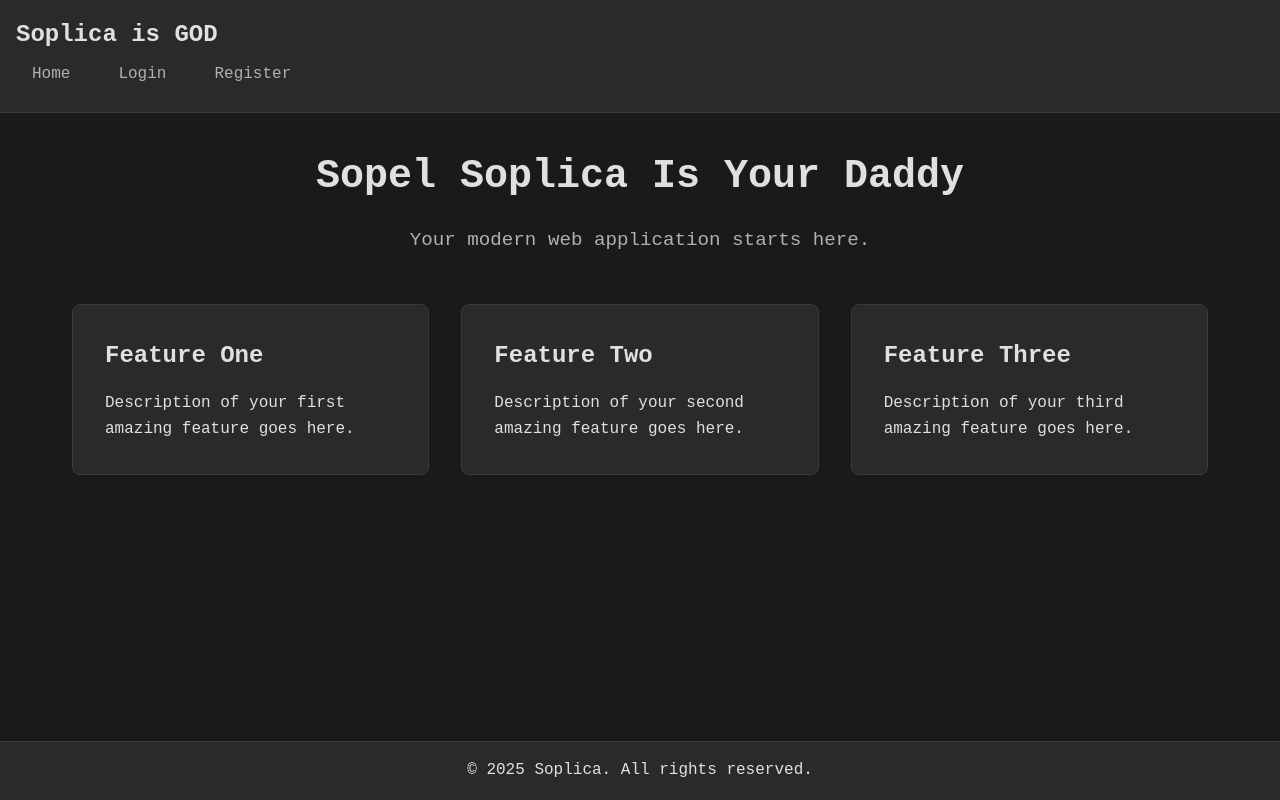
After one commit to rave1/minecraft-tool, a FastAPI app: template backend/templates/index.html in a window 1280 px wide. The commit adds this page. Run offline with FastAPI, Linux system fonts and the light colour scheme; the template is opened without the code that fills it, so the values that code supplies are empty; some libraries are stand-ins or nearby versions.

Commit message:
index page, styling

```diff
--- a/backend/main.py
+++ b/backend/main.py
@@ -6,11 +6,14 @@ from fastapi import FastAPI, Depends, Request
 from sqlmodel import Session
 from fastapi.security import OAuth2PasswordBearer
 from starlette.middleware.sessions import SessionMiddleware
+from fastapi.templating import Jinja2Templates
 
 # from db.models import User
 from routes.html_views.views import router as html_router
 from fastapi.staticfiles import StaticFiles
 import settings
+
+templates = Jinja2Templates(directory="templates")
 
 
 @asynccontextmanager
@@ -28,9 +31,17 @@ oauth2_scheme = OAuth2PasswordBearer(tokenUrl="login")
 app.add_middleware(SessionMiddleware, secret_key=settings.SECRET_KEY)
 
 
-@app.get("/")
+@app.get("/", name="index")
 def read_root(request: Request):
-    return request.session
+    return templates.TemplateResponse(
+        "index.html",
+        {
+            "request": request,
+            "title": "Home",
+            "active_page": "home",
+            "user": None,  # Replace with actual user data from your auth system
+        },
+    )
 
 
 @app.get("/items/{item_id}")
--- a/backend/routes/html_views/views.py
+++ b/backend/routes/html_views/views.py
@@ -20,9 +20,7 @@ async def login_page(request: Request, error: str = None):
     )
 
 
-@router.get(
-    "/register/", response_class=HTMLResponse, tags={"register"}, name="register"
-)
+@router.get("/register/", response_class=HTMLResponse, tags={"auth"}, name="register")
 async def register_page(request: Request, error: str = None):
     return templates.TemplateResponse(
         "register.html", context={"request": request, "error": error}
--- a/backend/static/style.css
+++ b/backend/static/style.css
@@ -1,58 +1,233 @@
+/* Base styles */
+:root {
+    --bg-primary: #1a1a1a;
+    --bg-secondary: #2a2a2a;
+    --text-primary: #e0e0e0;
+    --text-secondary: #b0b0b0;
+    --accent: #8ab4f8;
+    --border: #3a3a3a;
+    --error-bg: #442222;
+    --error-text: #ff9999;
+    --success-bg: #224422;
+    --success-text: #99ff99;
+}
+
+* {
+    margin: 0;
+    padding: 0;
+    box-sizing: border-box;
+}
+
 body {
     font-family: 'Courier New', Courier, monospace;
-    background-color: #1a1a1a;
-    color: #e0e0e0;
+    background-color: var(--bg-primary);
+    color: var(--text-primary);
+    line-height: 1.6;
+    min-height: 100vh;
     display: flex;
-    justify-content: center;
-    align-items: center;
-    height: 100vh;
-    margin: 0;
+    flex-direction: column;
 }
 
-.login-container {
-    background-color: #2a2a2a;
+/* Navbar styles */
+.navbar {
+    background-color: var(--bg-secondary);
+    padding: 1rem;
+    border-bottom: 1px solid var(--border);
+}
+
+.navbar-brand {
+    display: flex;
+    justify-content: space-between;
+    align-items: center;
+}
+
+.brand {
+    font-size: 1.5rem;
+    color: var(--text-primary);
+    text-decoration: none;
+    font-weight: bold;
+}
+
+.nav-links {
+    display: flex;
+    gap: 1rem;
+}
+
+.nav-link {
+    color: var(--text-secondary);
+    text-decoration: none;
+    padding: 0.5rem 1rem;
+    border-radius: 4px;
+    transition: all 0.3s ease;
+}
+
+.nav-link:hover {
+    color: var(--accent);
+    background-color: rgba(138, 180, 248, 0.1);
+}
+
+.nav-link.active {
+    color: var(--accent);
+    background-color: rgba(138, 180, 248, 0.1);
+}
+
+/* Mobile menu button */
+.mobile-menu-btn {
+    display: none;
+    flex-direction: column;
+    gap: 6px;
+    background: none;
+    border: none;
+    cursor: pointer;
+    padding: 0.5rem;
+}
+
+.mobile-menu-btn span {
+    display: block;
+    width: 25px;
+    height: 2px;
+    background-color: var(--text-primary);
+    transition: all 0.3s ease;
+}
+
+/* Container and content */
+.container {
+    flex: 1;
+    padding: 2rem;
+    max-width: 1200px;
+    margin: 0 auto;
+    width: 100%;
+}
+
+/* Welcome section */
+.welcome-section {
+    text-align: center;
+    margin-bottom: 3rem;
+}
+
+.welcome-section h1 {
+    font-size: 2.5rem;
+    margin-bottom: 1rem;
+}
+
+.lead {
+    font-size: 1.2rem;
+    color: var(--text-secondary);
+}
+
+/* Features grid */
+.features-grid {
+    display: grid;
+    grid-template-columns: repeat(auto-fit, minmax(250px, 1fr));
+    gap: 2rem;
+    margin-top: 2rem;
+}
+
+.feature-card {
+    background-color: var(--bg-secondary);
     padding: 2rem;
     border-radius: 8px;
-    box-shadow: 0 4px 6px rgba(0, 0, 0, 0.3);
-    width: 100%;
-    max-width: 400px;
-    border: 1px solid #3a3a3a;
+    border: 1px solid var(--border);
 }
 
+.feature-card h2 {
+    margin-bottom: 1rem;
+}
+
+/* Alerts */
+.alert {
+    padding: 1rem;
+    margin-bottom: 1rem;
+    border-radius: 4px;
+}
+
+.alert-error {
+    background-color: var(--error-bg);
+    color: var(--error-text);
+}
+
+.alert-success {
+    background-color: var(--success-bg);
+    color: var(--success-text);
+}
+
+/* Footer */
+.footer {
+    background-color: var(--bg-secondary);
+    padding: 1rem;
+    text-align: center;
+    border-top: 1px solid var(--border);
+}
+
+/* Responsive design */
+@media (max-width: 768px) {
+    .mobile-menu-btn {
+        display: flex;
+    }
+
+    .nav-links {
+        display: none;
+        width: 100%;
+        flex-direction: column;
+        padding-top: 1rem;
+    }
+
+    .nav-links.active {
+        display: flex;
+    }
+
+    .nav-link {
+        padding: 0.75rem 1rem;
+    }
+
+    .mobile-menu-btn.active span:nth-child(1) {
+        transform: rotate(45deg) translate(8px, 8px);
+    }
+
+    .mobile-menu-btn.active span:nth-child(2) {
+        opacity: 0;
+    }
+
+    .mobile-menu-btn.active span:nth-child(3) {
+        transform: rotate(-45deg) translate(7px, -7px);
+    }
+
+    .features-grid {
+        grid-template-columns: 1fr;
+    }
+
+    .welcome-section h1 {
+        font-size: 2rem;
+    }
+}
+
+/* Form styles (for consistency with login page) */
 .form-group {
     margin-bottom: 1.5rem;
-}
-
-label {
-    display: block;
-    margin-bottom: 0.5rem;
-    color: #b0b0b0;
 }
 
 input {
     font-family: 'Courier New', Courier, monospace;
     width: 100%;
     padding: 0.75rem;
-    background-color: #333;
-    border: 1px solid #444;
+    background-color: var(--bg-primary);
+    border: 1px solid var(--border);
     border-radius: 4px;
-    box-sizing: border-box;
-    color: #e0e0e0;
+    color: var(--text-primary);
     transition: border-color 0.3s, box-shadow 0.3s;
 }
 
 input:focus {
     outline: none;
-    border-color: #666;
-    box-shadow: 0 0 0 2px rgba(100, 100, 100, 0.3);
+    border-color: var(--accent);
+    box-shadow: 0 0 0 2px rgba(138, 180, 248, 0.3);
 }
 
 button {
     font-family: 'Courier New', Courier, monospace;
-    width: 100%;
-    padding: 0.75rem;
-    background-color: #4a4a4a;
-    color: #ffffff;
+    padding: 0.75rem 1.5rem;
+    background-color: var(--accent);
+    color: var(--bg-primary);
     border: none;
     border-radius: 4px;
     cursor: pointer;
@@ -60,50 +235,5 @@ button {
 }
 
 button:hover {
-    background-color: #5a5a5a;
+    background-color: #9ac4ff;
 }
-
-button:active {
-    background-color: #3a3a3a;
-}
-
-.alert {
-    padding: 0.75rem;
-    margin-bottom: 1rem;
-    border-radius: 4px;
-}
-
-.alert-error {
-    background-color: #442222;
-    color: #ff9999;
-    border: 1px solid #662222;
-}
-
-h1 {
-    color: #ffffff;
-    margin-bottom: 1.5rem;
-    text-align: center;
-}
-
-a {
-    color: #8ab4f8;
-    text-decoration: none;
-    transition: color 0.3s;
-}
-
-a:hover {
-    color: #acd0ff;
-    text-decoration: underline;
-}
-
-::placeholder {
-    color: #666;
-}
-
-input:-webkit-autofill,
-input:-webkit-autofill:hover,
-input:-webkit-autofill:focus {
-    -webkit-text-fill-color: #e0e0e0;
-    -webkit-box-shadow: 0 0 0px 1000px #333 inset;
-    transition: background-color 5000s ease-in-out 0s;
-}
--- /dev/null
+++ b/backend/templates/index.html
@@ -0,0 +1,79 @@
+<!DOCTYPE html>
+<html lang="en">
+<head>
+    <meta charset="UTF-8">
+    <meta name="viewport" content="width=device-width, initial-scale=1.0">
+    <title>{{ title | default("Home") }}</title>
+    <link href="{{ url_for('static', path='style.css') }}" rel="stylesheet" />
+</head>
+<body>
+    <nav class="navbar">
+        <div class="navbar-brand">
+            <a href="{{ url_for('index') }}" class="brand">Soplica is GOD</a>
+            <button class="mobile-menu-btn" onclick="toggleMenu()">
+                <span></span>
+                <span></span>
+                <span></span>
+            </button>
+        </div>
+        <div class="nav-links">
+            <a href="{{ url_for('index') }}" class="nav-link {% if active_page == 'home' %}active{% endif %}">Home</a>
+            {% if user %}
+                <a href="{{ url_for('dashboard') }}" class="nav-link {% if active_page == 'dashboard' %}active{% endif %}">Dashboard</a>
+                <a href="{{ url_for('profile') }}" class="nav-link {% if active_page == 'profile' %}active{% endif %}">Profile</a>
+                <a href="{{ url_for('logout') }}" class="nav-link">Logout</a>
+            {% else %}
+                <a href="{{ url_for('login') }}" class="nav-link {% if active_page == 'login' %}active{% endif %}">Login</a>
+                <a href="{{ url_for('register') }}" class="nav-link {% if active_page == 'register' %}active{% endif %}">Register</a>
+            {% endif %}
+        </div>
+    </nav>
+
+    <main class="container">
+        {% if error %}
+        <div class="alert alert-error">
+            {{ error }}
+        </div>
+        {% endif %}
+
+        {% if success %}
+        <div class="alert alert-success">
+            {{ success }}
+        </div>
+        {% endif %}
+
+        {% block content %}
+        <section class="welcome-section">
+            <h1>Sopel Soplica Is Your Daddy</h1>
+            <p class="lead">Your modern web application starts here.</p>
+        </section>
+
+        <section class="features-grid">
+            <div class="feature-card">
+                <h2>Feature One</h2>
+                <p>Description of your first amazing feature goes here.</p>
+            </div>
+            <div class="feature-card">
+                <h2>Feature Two</h2>
+                <p>Description of your second amazing feature goes here.</p>
+            </div>
+            <div class="feature-card">
+                <h2>Feature Three</h2>
+                <p>Description of your third amazing feature goes here.</p>
+            </div>
+        </section>
+        {% endblock %}
+    </main>
+
+    <footer class="footer">
+        <p>&copy; 2025 Soplica. All rights reserved.</p>
+    </footer>
+
+    <script>
+        function toggleMenu() {
+            document.querySelector('.nav-links').classList.toggle('active');
+            document.querySelector('.mobile-menu-btn').classList.toggle('active');
+        }
+    </script>
+</body>
+</html>
--- a/backend/templates/login.html
+++ b/backend/templates/login.html
@@ -7,7 +7,9 @@
     <link href="{{ url_for('static', path='style.css') }}" rel="stylesheet" />
 </head>
 <body>
-    <div class="login-container">
+<main class="container">
+
+    <div class="feature-card">
         <h1>Login</h1>
 
         {% if error %}
@@ -36,5 +38,6 @@
         </p>
         {% endif %}
     </div>
+</main>
 </body>
 </html>
--- a/backend/templates/register.html
+++ b/backend/templates/register.html
@@ -7,6 +7,8 @@
     <link href="{{ url_for('static', path='style.css') }}" rel="stylesheet" />
 </head>
 <body>
+    <main class="container">
+
         <div class="login-container">
             <h1>Register</h1>
 
@@ -35,5 +37,6 @@
                 <button type="submit">Register</button>
             </form>
         </div>
+    </main>
 </body>
 </html>
```
Lines whose indentation alone changed are shown as unchanged.
